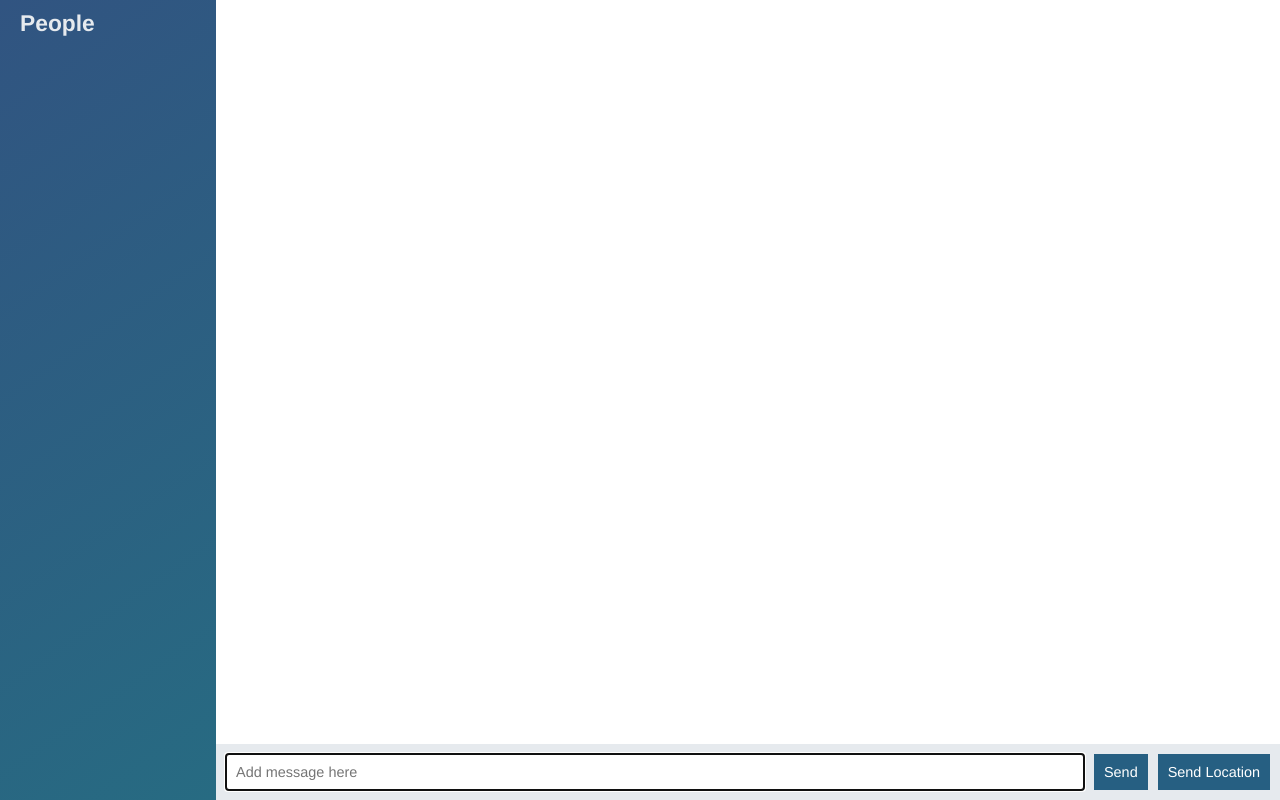
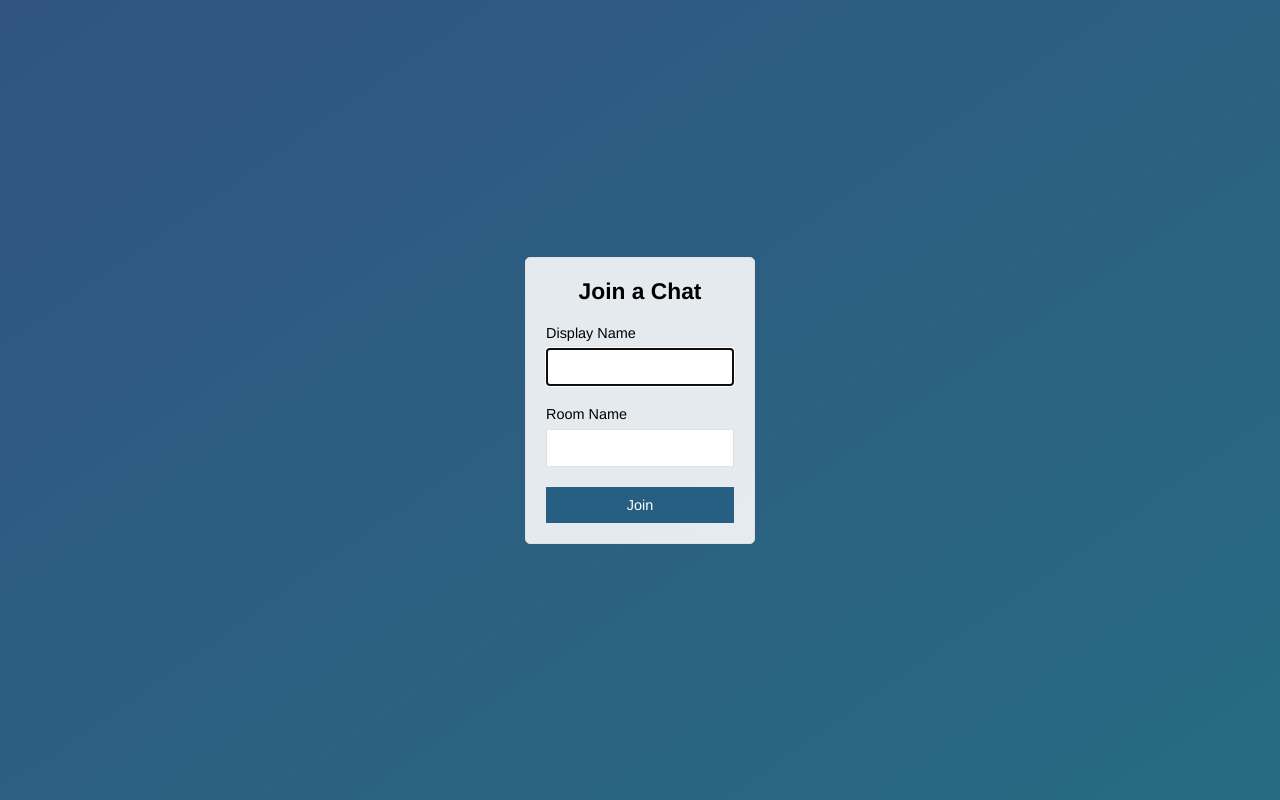
Before and after one commit to T-parrish/node-chat-app, a website: page public/index.html in a window 1280 px wide. Drawn offline with nearby package versions, Linux system fonts and the light colour scheme; no server answers.

Commit message:
added login page and set things up for different chat rooms

```diff
--- a/public/index.html
+++ b/public/index.html
@@ -1,66 +1,31 @@
 <!DOCTYPE html>
+<html>
+	<head>
+		<meta charset ="utf-8">
+		<title>Join | ChatApp</title>
+		<meta name="viewport" content="width=device-width, initial-scale=1, user-scalable=no">
+		<link rel='stylesheet' href='/css/styles.css'>
+	</head>
 
-<html>
-
-<head>
-	<meta charset="utf-8">
-	<link rel='stylesheet' href='/css/styles.css'
-</head>
-
-
-<body class='chat'>
-
-	<div class = 'chat__sidebar'>
-		<h3>People</h3>
-		<div id="users"></div>
-	</div>
-	<div class='chat__main'>
-		<ol id="messages" class='chat__messages'>
-		</ol>
-
-		<div class='chat__footer'>
-			<form id='message-form'>
-				<input id='testing' name="message" type="text" placeholder="Add message here" autofocus autocomplete='off'/>
-				<button> Send </button>
+	<body class="centered-form">
+		<div class="centered-form__form">
+			<form action="/chat.html">
+				<div class="form-field">
+					<h3> Join a Chat </h3>
+				</div>
+				<div class="form-field">
+					<label> Display Name </label>
+					<input type="text" name="name" autofocus/>
+				</div>
+				<div class="form-field">
+					<label> Room Name </label>
+					<input type="text" name="room" />
+				</div>
+				<div class="form-field">
+					<button> Join</button>
+				</div>
 			</form>
-
-			<button id="send-location">Send Location</button>
 		</div>
-	</div>
-
-	<script id="message-template" type="text/template">
-		<li class='message'>
-		<div class='message__title'>
-			<h4>{{from}}</h4>
-			<span> {{createdAt}} </span>
-		</div>
-		<div class='message__body'>
-			<p>{{text}}</p>
-		</div>
-		</li>
-	</script>
-
-	<script id="location-message-template" type="text/template">
-		<li class='message'>
-		<div class='message__title'>
-			<h4>{{from}}</h4>
-			<span> {{createdAt}} </span>
-		</div>
-		<div class='message__body'>
-			<p><a href = '{{url}}' target="_blank"> My current location</a></p>
-		</div>
-		</li>
-	</script>
-
-	<script src="/socket.io/socket.io.js"></script>
-	<script src="/js/libs/jquery.min.js"></script>
-	<!-- added library here so moment is available on client side -->
-	<script src="/js/libs/moment.js"></script>
-	<script src="/js/libs/mustache.js"></script>
-
-	<script src="/js/index.js"></script>
-</body>
-
-
+	</body>
 
 </html>
```
Also changed, not shown: public/chat.html (added, +67 -0 lines), public/js/chat.js (renamed from public/js/index.js).
